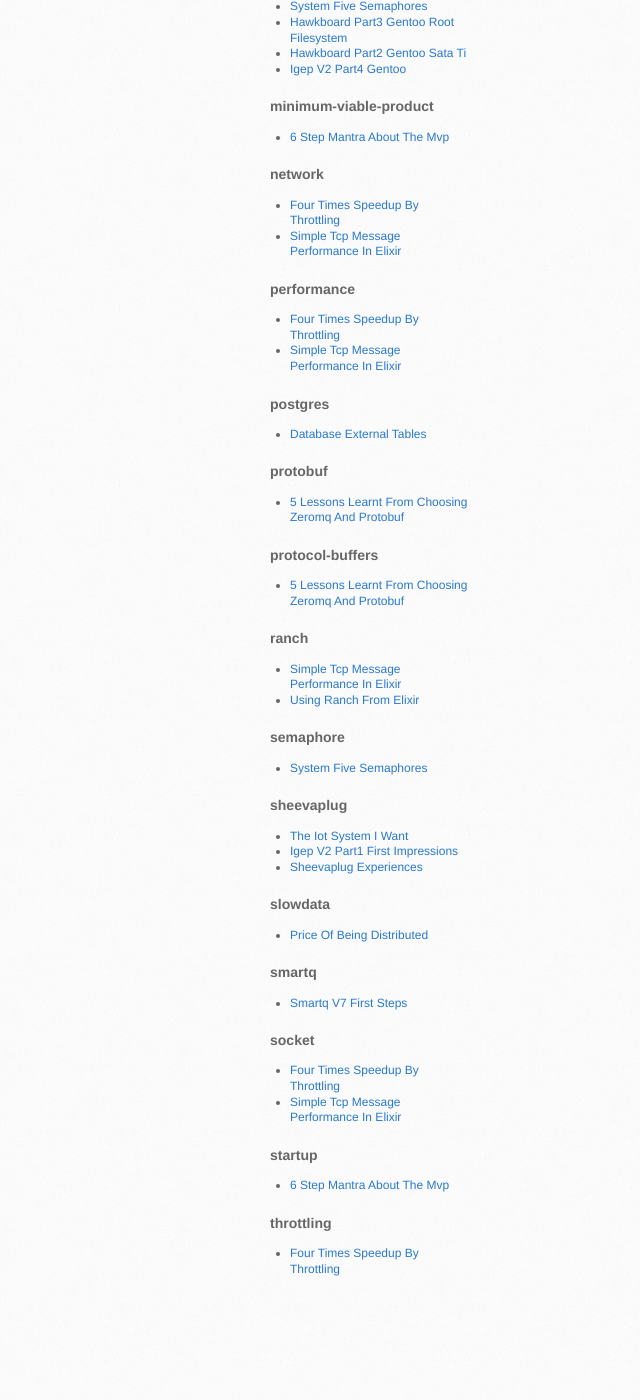
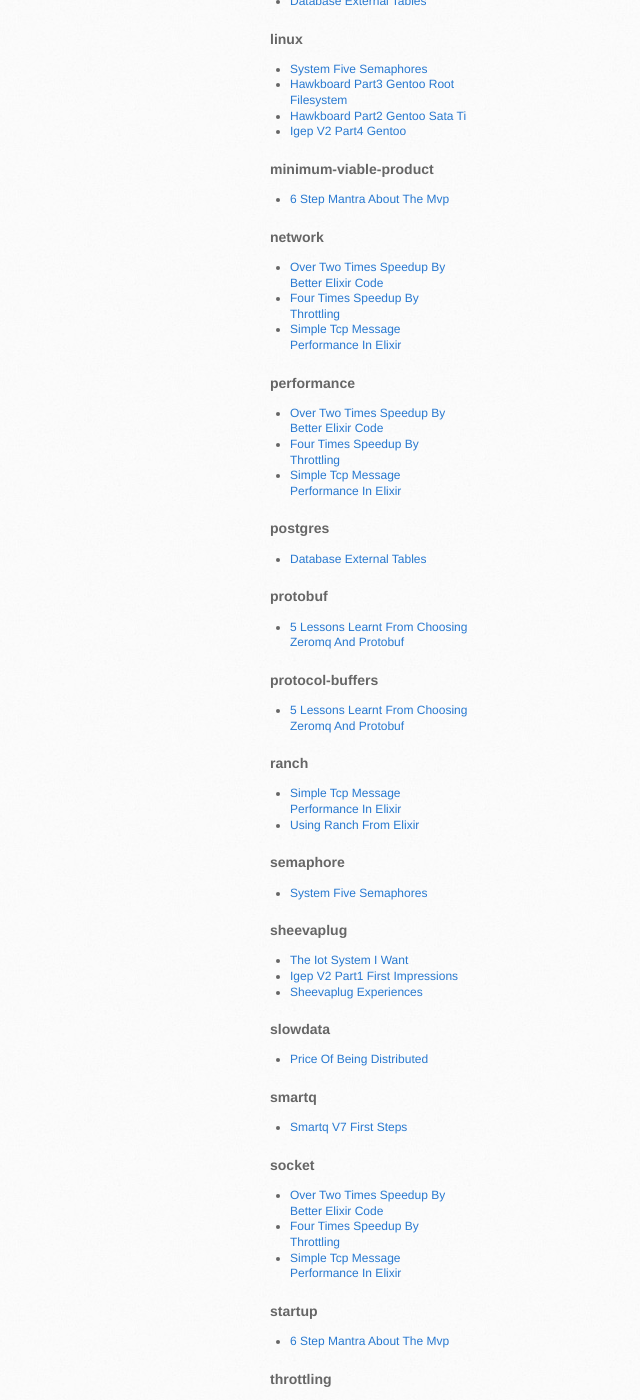
Before and after one commit to dbeck/dbeck.github.io, a Jekyll site: the page built from _posts/2015-06-11-about.markdown, in a window 1280 px wide and 1400 px high, scrolled down 2117 px. Shown: the whole window, without its empty margins (640-1280 px from the left). Built offline with Jekyll 4.4.1, drawn with Linux system fonts in a browser that asks for light colours; Markdown is read by kramdown in place of the engine named in the settings; comment, search, counter and statistics services are not loaded; before the commit the page ends 3437 px from its top, so only the background shows below that; some of the changed lines change nothing that is shown; some of the changed text lies outside the part shown.

Commit message:
finalizing article before publishing

````diff
--- a/_posts/2015-10-12-Over-Two-Times-Speedup-By-Better-Elixir-Code.markdown
+++ b/_posts/2015-10-12-Over-Two-Times-Speedup-By-Better-Elixir-Code.markdown
@@ -1,5 +1,5 @@
 ---
-published: false
+published: true
 layout: post
 category: Elixir
 tags:
@@ -8,215 +8,59 @@
   - TCP
   - socket
   - network
-  - throttling
-desc: Four times speedup gained by simple redesign of how I communicate with the Elixir TCP server
+desc: Two and a half times speedup gained by writing better Elixir code in the critical path of my TCP server
 keywords: "Elixir, TCP, Network, Performance, socket"
 twcardtype: summary_large_image
 twimage: http://dbeck.github.io/images/TripleClient.png
-woopra: throttlemsgex
+woopra: batchmsgex
 ---
 
-In my [previous naive experiment](http://dbeck.github.io/simple-TCP-message-performance-in-Elixir/) I realized 22k small messages per second to my Elixir based small message TCP server. I treat the old post as a baseline and, in my new posts I will experiment with different factors to make this faster.
+This is the third episode of my experiments with Elixir TCP programming. My goal is to improve my Elixir programming skills by choosing a problem that I am interested in. That is how to handle large number of small messages in a TCP server program.
 
-These posts are not about the Elixir language or its performance. These are about a way to find a good messaging pattern and setup where I can use Elixir in a distributed server environment. Over the years I did this a few times in other languages like Ruby, Lua and C++. I really want to use Elixir on the server side for a number of reasons so I just need to know what is feasible here.
+My [first attempt](/simple-TCP-message-performance-in-Elixir/) gave **22k messages per second** on a single connection. This used a traditional Request/Reply pattern that is not the best for small messages because we pay too much overhead for each message.
 
-### Lock step messaging
+In the [second attempt](/Four-Times-Speedup-By-Throttling/) I changed the pattern and allowed the client to slightly run ahead of the server by allowing the server to batch the replies. With this change I arrived to the **100k messages per second** range. However this was still not looking good because the test did around 2MB/second on the loopback network which is slow. The server also didn't scale by CPU cores.
 
-The original approach used the conventional Request/Reply pattern. The C++ client sent a small message and it waited for a reply. When the messages are large, this approach is not so bad because the OS overhead and the message roundtrip time is amortized by the data transfer time. In my case when I want to experiment with small messages this doesn't work very well.
+My gut feeling was that I am doing a mistake in the Elixir program that needs to be fixed. The whole server seemed to be CPU heavy. The other thing I didn't like is that I am doing OS calls for each message on the client side and two OS calls on the server side. This is asking for trouble in my books.
 
-Everytime I send a small message on the loopback network to another process at least these will happen:
+This experiment improved both the OS call issues and the Elixir code improved quite a bit. The result is roughly **250k messages per second**.
 
- 1. the data gets copied to the kernel space
- 2. a context switch happens from the user to the kernel
- 3. the receiver gets notified by the arrival of the new data
- 4. the data gets copied to the user space
- 5. another context switch to the user program
- 6. the user program processes the data and generates a reply
- 7. ... plus steps 1-6 again when sending back the reply
-
-### Async acknowledgement with throttling
-
-I have the freedom to relax the protocol, so I will not require to send an immedate acknowledgement to the client. I also change the reply structure to be able to batch the ACKs.
-
-In the original protocol I only sent back the 8 byte ID I received in the request. Now I am going to send this instead:
-
- - ID
- - Number of skipped ACKs
-
-I allow the server to send back ACKs whenever it wants, the only thing I require is to tell how many ACKs it has omitted. The ID field is the latest ID that is not skipped.
-
-Using this ACK throttling I let the client decide how much it wants to continue without acknowledgement and decide what to do if the ACKs are not to its taste. If the client detects an error it can close the connection and resend the unacknowledged messages.
-
-On the server side I periodically collect the messages waiting for acknowledgement, pick the latest's ID and count the other messages. I send this every 5 milliseconds.
-
-### Results
+### The results
 
 ```
-elapsed usec=1003507 avg(usec/call)=10.0351 avg(call/msec)=99.6505 avg(call/sec)=99650.5
-elapsed usec=1001873 avg(usec/call)=10.0187 avg(call/msec)=99.8131 avg(call/sec)=99813.1
-elapsed usec=1002957 avg(usec/call)=10.0296 avg(call/msec)=99.7052 avg(call/sec)=99705.2
-elapsed usec=1013812 avg(usec/call)=10.1381 avg(call/msec)=98.6376 avg(call/sec)=98637.6
-elapsed usec=1022114 avg(usec/call)=10.2211 avg(call/msec)=97.8364 avg(call/sec)=97836.4
-elapsed usec=1292082 avg(usec/call)=12.9208 avg(call/msec)=77.3945 avg(call/sec)=77394.5
-elapsed usec=968613 avg(usec/call)=9.68613 avg(call/msec)=103.24 avg(call/sec)=103240
-elapsed usec=971822 avg(usec/call)=9.71822 avg(call/msec)=102.9 avg(call/sec)=102900
-elapsed usec=979073 avg(usec/call)=9.79073 avg(call/msec)=102.137 avg(call/sec)=102137
-elapsed usec=1003730 avg(usec/call)=10.0373 avg(call/msec)=99.6284 avg(call/sec)=99628.4
-elapsed usec=989953 avg(usec/call)=9.89953 avg(call/msec)=101.015 avg(call/sec)=101015
-elapsed usec=1070109 avg(usec/call)=10.7011 avg(call/msec)=93.4484 avg(call/sec)=93448.4
-elapsed usec=1020841 avg(usec/call)=10.2084 avg(call/msec)=97.9584 avg(call/sec)=97958.4
-elapsed usec=994713 avg(usec/call)=9.94713 avg(call/msec)=100.532 avg(call/sec)=100532
-elapsed usec=1000015 avg(usec/call)=10.0001 avg(call/msec)=99.9985 avg(call/sec)=99998.5
-elapsed usec=1009947 avg(usec/call)=10.0995 avg(call/msec)=99.0151 avg(call/sec)=99015.1
-elapsed usec=997890 avg(usec/call)=9.9789 avg(call/msec)=100.211 avg(call/sec)=100211
-elapsed usec=1055865 avg(usec/call)=10.5587 avg(call/msec)=94.7091 avg(call/sec)=94709.1
-elapsed usec=991912 avg(usec/call)=9.91912 avg(call/msec)=100.815 avg(call/sec)=100815
-elapsed usec=1023854 avg(usec/call)=10.2385 avg(call/msec)=97.6702 avg(call/sec)=97670.2
+elapsed usec=729471 avg(usec/call)=3.64736 avg(call/msec)=274.171 avg(call/sec)=274171
+elapsed usec=786650 avg(usec/call)=3.93325 avg(call/msec)=254.243 avg(call/sec)=254243
+elapsed usec=780018 avg(usec/call)=3.90009 avg(call/msec)=256.404 avg(call/sec)=256404
+elapsed usec=780898 avg(usec/call)=3.90449 avg(call/msec)=256.115 avg(call/sec)=256115
+elapsed usec=780172 avg(usec/call)=3.90086 avg(call/msec)=256.354 avg(call/sec)=256354
+elapsed usec=773731 avg(usec/call)=3.86865 avg(call/msec)=258.488 avg(call/sec)=258488
+elapsed usec=811105 avg(usec/call)=4.05553 avg(call/msec)=246.577 avg(call/sec)=246577
+elapsed usec=780474 avg(usec/call)=3.90237 avg(call/msec)=256.255 avg(call/sec)=256255
+elapsed usec=824067 avg(usec/call)=4.12033 avg(call/msec)=242.699 avg(call/sec)=242699
+elapsed usec=786796 avg(usec/call)=3.93398 avg(call/msec)=254.195 avg(call/sec)=254195
+elapsed usec=762324 avg(usec/call)=3.81162 avg(call/msec)=262.356 avg(call/sec)=262356
+elapsed usec=785777 avg(usec/call)=3.92889 avg(call/msec)=254.525 avg(call/sec)=254525
+elapsed usec=767962 avg(usec/call)=3.83981 avg(call/msec)=260.43 avg(call/sec)=260430
+elapsed usec=810479 avg(usec/call)=4.05239 avg(call/msec)=246.768 avg(call/sec)=246768
+elapsed usec=788926 avg(usec/call)=3.94463 avg(call/msec)=253.509 avg(call/sec)=253509
+elapsed usec=788894 avg(usec/call)=3.94447 avg(call/msec)=253.519 avg(call/sec)=253519
+elapsed usec=768952 avg(usec/call)=3.84476 avg(call/msec)=260.094 avg(call/sec)=260094
+elapsed usec=763300 avg(usec/call)=3.8165 avg(call/msec)=262.02 avg(call/sec)=262020
+elapsed usec=757870 avg(usec/call)=3.78935 avg(call/msec)=263.898 avg(call/sec)=263898
+elapsed usec=749668 avg(usec/call)=3.74834 avg(call/msec)=266.785 avg(call/sec)=266785
 ```
 
-It is roughly 4x more than it was [previously](http://dbeck.github.io/simple-TCP-message-performance-in-Elixir/). I saved a lot on the OS overhead and a bit on the processing part too.
+The 2.5x speedup is good at first sight, however I am still not happy. The Elixir code has too high CPU utilization, and it also doesn't scale with cores when I start multiple clients. I have a few other ideas to speed this up by improving my Elixir code.
 
-### Does this scale to multiple cores?
+### Elixir server changes
 
-Unfortunately, no. Check the figures below. The aggregate performance slightly increases with a second parallel client and starts dropping at the thrird client.
+I have renamed all **ThrottlePerf** references to **Batch**. The real changes is in ```lib/batch_handler.ex```. I include the source code below.
 
-My purpose is not to measure the maximum Elixir performance, neither to squeeze as much from my PC as possible. I want to understand what practices lead to a feasible solution if I want to my server code to use Elixir.
+Instead of doing two ```transport.recv``` calls for each message I try to read everything available in a single step and parse the buffer.
 
-#### Single client stats
-
-Here is the output of ```:observer.start```:
-
-![Single Client Stats](/images/SingleClient.png)
-
-#### Double client stats
-
-When I start two clients at the same time the aggregate performance slightly increases to about 120k messages per second. Here is the output of ```:observer.start```:
-
-![Double Client Stats](/images/DoubleClient.png)
-
-And the statistics:
-
-![Double Client Stats](/images/DoubleClientPerf.png)
-
-#### Triple client stats
-
-Starting 3 clients in parallel causes contention somewhere because the aggregate performance starts dropping below 100k msg/sec. My gut feeling is that my codes are too badly written and they cause too much pressure on the OS. Here is the output of ```:observer.start```:
-
-![Triple Client Stats](/images/TripleClient.png)
-
-And the statistics:
-
-![Triple Client Stats](/images/TripleClientPerf.png)
-
-### Who is slow?
-
-100k small messages per second is not bad on the loopback network but compared to the [10 million persistent local messages](http://dbeck.github.io/price-of-being-distributed/) in my local queue experiment is not so good. I have a few ideas where to improve this, but let's leave them for other posts. I only collect facts here:
-
- 1. If I don't send any ACKs back to the client and neither do any processing on the Elixir side the numbers are roughly the same. Around 110k messages per second. Again, without sending back data to the client.
- 2. When I am sending back the periodic ACKs, the Elixir server takes a whole CPU core (100%) and the C++ client takes around 15% of another core.
- 3. Both the Elixir server and the C++ client calls the OS for every single message in my code. In fact the Elixir server reads every message in two parts, the {ID, Size} first and the Data second. This puts too much and unnecessary pressure on the OS.
- 4. The C++ side should also batch the writes at least to reach the IP packet size, so the IP and TCP packet wrapping, checksum, context switch, OS costs ... would be amortized over multiple messages.
-
-### The code
-
-The code is roughly the same as in the [previous experiment](http://dbeck.github.io/simple-TCP-message-performance-in-Elixir/). I only changed the module name in these files:
-
- - mix.exs
- - lib/throttle_perf.ex
- - lib/throttle_worker.ex
-
-#### ThrottlePerf.Container
-
-I added a ThrottlePerf.Container module in ```lib/throttle_perf_container.ex```:
+The old ```ThrottlePerf``` code has:
 
 ``` elixir
-defmodule ThrottlePerf.Container do
-
-  def start_link do
-    Agent.start_link(fn -> [] end)
-  end
-
-  def stop(container) do
-    Agent.stop(container)
-  end
-
-  def flush(container) do
-    Agent.get_and_update(container, fn list -> {list, []} end)
-  end
-
-  def push(container, id, data) do
-    Agent.update(container, fn list -> [{id, data}| list] end)
-  end
-
-  defp generate([]) do
-    {}
-  end
-
-  defp generate( [{id, _}] ) do
-    {id, 0}
-  end
-
-  defp generate( [{id, _} | tail] ) do
-    tail_len = List.foldl(tail, 0, fn (_, acc) -> 1 + acc end)
-    {id, tail_len}
-  end
-
-  def generate_ack(list) do
-    generate(list)
-  end
-end
-```
-
-I am still an Elixir beginner, so forgive my bad practices. The ```push``` function stores the incoming message ID and Data into a list and ```flush``` function replaces the container with an empty one and returns the accumulated data. The ```generat_ack``` function is a helper to transform the flushed list to an ACK message.
-
-#### ThrottlePerf.Handler
-
-The Handler module in ```lib/throttle_perf_handler.ex``` is responsible for the conversation:
-
-``` elixir
-defmodule ThrottlePerf.Handler do
-
-  def start_link(ref, socket, transport, opts) do
-    pid = spawn_link(__MODULE__, :init, [ref, socket, transport, opts])
-    {:ok, pid}
-  end
-
-  def init(ref, socket, transport, _Opts = []) do
-    :ok = :ranch.accept_ack(ref)
-    {:ok, container} = ThrottlePerf.Container.start_link
-    timer_pid = spawn_link(__MODULE__, :timer, [socket, transport, container])
-    loop(socket, transport, container, timer_pid)
-  end
-
-  def flush(socket, transport, container) do
-    list = ThrottlePerf.Container.flush(container)
-    case ThrottlePerf.Container.generate_ack(list) do
-      {id, skipped} ->
-        packet = << id :: binary-size(8), skipped :: little-size(32) >>
-        transport.send(socket, packet)
-      {} ->
-        IO.puts "empty data, everything flushed already"
-    end
-  end
-
-  def timer(socket, transport, container) do
-    flush(socket, transport, container)
-    receive do
-      {:stop} ->
-        IO.puts "stop command arrived"
-        :stop
-    after
-      5 ->
-        timer(socket, transport, container)
-    end
-  end
-
-  def shutdown(socket, transport, container, timer_pid) do
-    ThrottlePerf.Container.stop(container)
-    :ok = transport.close(socket)
-    send timer_pid, {:stop}
-  end
-
   def loop(socket, transport, container, timer_pid) do
     case transport.recv(socket, 12, 5000) do
       {:ok, id_sz_bin} ->
@@ -235,12 +79,132 @@
         shutdown(socket, transport, container, timer_pid)
     end
   end
-end
 ```
 
-I start a linked timer process that waits for being stopped, otherwise it collects the messages waiting for acknowledgement and sends an ACK, every 5 milliseconds. The ```flush``` function does the actual message sending. The ```loop``` function is the one who controls the flow.
+The new code in contrast introduces a more Elixirish recursive call ```process``` to handle the incoming data:
 
-#### The C++ client
+``` elixir
+  def loop(socket, transport, container, timer_pid, yet_to_parse) do
+    case transport.recv(socket, 0, 5000) do
+      {:ok, packet} ->
+        not_yet_parsed = process(container, yet_to_parse <> packet)
+        loop(socket, transport, container, timer_pid, not_yet_parsed)
+      {:error, :timeout} ->
+        flush(socket, transport, container)
+        shutdown(socket, transport, container, timer_pid)
+      _ ->
+        shutdown(socket, transport, container, timer_pid)
+    end
+  end
+
+  defp process(_container, << >> ) do
+    << >>
+  end
+
+  defp process(container, packet) do
+    case packet do
+      << id :: binary-size(8), sz :: little-size(32) , data :: binary-size(sz) >> ->
+        Batch.Container.push(container, id, data)
+        << >>
+      << id :: binary-size(8), sz :: little-size(32) , data :: binary-size(sz) , rest :: binary >> ->
+        Batch.Container.push(container, id, data)
+        process(container, rest)
+      unparsed ->
+        unparsed
+      end
+  end
+```
+
+The point when I made this change was when the 2.5x speedup arrived.
+
+### C++ client changes
+
+The change in the C++ client is that now I am batching multiple writes into a single ```writev()``` call by piling up IOV structures. This allows the OS to combine multiple writes into less writes. This seemed to be a great idea but in practice if I used the older C++ client without this change the difference was small. Only the CPU utilization of the C++ client has dropped to half (5%).
+
+I still like this idea so I'll keep it. The protocol has not changed, so I can use either clients to test with. You can find the source code at the end of this post.
+
+### Elixir server source
+
+``` elixir
+defmodule Batch.Handler do
+
+  def start_link(ref, socket, transport, opts) do
+    pid = spawn_link(__MODULE__, :init, [ref, socket, transport, opts])
+    {:ok, pid}
+  end
+
+  def init(ref, socket, transport, _Opts = []) do
+    :ok = :ranch.accept_ack(ref)
+    {:ok, container} = Batch.Container.start_link
+    timer_pid = spawn_link(__MODULE__, :timer, [socket, transport, container])
+    transport.setopts(socket, [nodelay: :true])
+    loop(socket, transport, container, timer_pid, << >>)
+  end
+
+  def flush(socket, transport, container) do
+    list = Batch.Container.flush(container)
+    case Batch.Container.generate_ack(list) do
+      {id, skipped} ->
+        packet = << id :: binary-size(8), skipped :: little-size(32) >>
+        transport.send(socket, packet)
+      {} ->
+        :ok
+    end
+  end
+
+  def timer(socket, transport, container) do
+    flush(socket, transport, container)
+    receive do
+      {:stop} -> :stop
+    after
+      5 -> timer(socket, transport, container)
+    end
+  end
+
+  def loop(socket, transport, container, timer_pid, yet_to_parse) do
+    case transport.recv(socket, 0, 5000) do
+      {:ok, packet} ->
+        not_yet_parsed = process(container, yet_to_parse <> packet)
+        loop(socket, transport, container, timer_pid, not_yet_parsed)
+      {:error, :timeout} ->
+        flush(socket, transport, container)
+        shutdown(socket, transport, container, timer_pid)
+      _ ->
+        shutdown(socket, transport, container, timer_pid)
+    end
+  end
+
+  defp shutdown(socket, transport, container, timer_pid) do
+    Batch.Container.stop(container)
+    :ok = transport.close(socket)
+    send timer_pid, {:stop}
+  end
+
+  defp process(_container, << >> ) do
+    << >>
+  end
+
+  defp process(container, packet) do
+    case packet do
+      << id :: binary-size(8), sz :: little-size(32) , data :: binary-size(sz) >> ->
+        Batch.Container.push(container, id, data)
+        << >>
+      << id :: binary-size(8), sz :: little-size(32) , data :: binary-size(sz) , rest :: binary >> ->
+        Batch.Container.push(container, id, data)
+        process(container, rest)
+      unparsed ->
+        unparsed
+      end
+  end
+end
+
+```
+
+### The C++ client source
+
+The single biggest change in the C++ code is the introduction of ```buffer<MAX_ITEMS>``` structure that allows me to batch a **MAX_ITEMS** messages together to write in a single step.
+
+I also experimented with the ```setsockopt(TCP_NODELAY)``` option but this didn't make any difference.
 
 ``` C++
  #include <sys/types.h>
@@ -248,6 +212,7 @@
  #include <sys/uio.h>
  #include <sys/select.h>
  #include <netinet/in.h>
+ #include <netinet/tcp.h>
  #include <arpa/inet.h>
  #include <string.h>
  #include <unistd.h>
@@ -268,7 +233,7 @@
   {
     std::function<void()> fun_;
     on_destruct(std::function<void()> fun) : fun_(fun) {}
-    ~on_destruct() { fun_(); }
+    ~on_destruct() { if( fun_ ) fun_(); }
   };
 
   //
@@ -308,6 +273,63 @@
                 << std::endl;
     }
   };
+
+  template <size_t MAX_ITEMS>
+  struct buffer
+  {
+    // each packet has 3 parts:
+    // - 64 bit ID
+    // - 32 bit size
+    // - data
+    struct iovec   items_[MAX_ITEMS*3];
+    uint64_t       ids_[MAX_ITEMS];
+    size_t         n_items_;
+    uint32_t       len_;
+    char           data_[5];
+
+    buffer() : n_items_{0}, len_{5}
+    {
+      memcpy(data_, "hello", 5);
+
+      for( size_t i=0; i<MAX_ITEMS; ++i )
+      {
+        // I am cheating with the packet content to be fixed
+        // to "hello", but for the purpose of this test app
+        // it is OK.
+        //
+        ids_[i] = 0;
+        // the ID
+        items_[i*3].iov_base = (char*)(ids_+i);
+        items_[i*3].iov_len  = sizeof(*ids_);
+        // the size
+        items_[(i*3)+1].iov_base = (char*)(&len_);
+        items_[(i*3)+1].iov_len  = sizeof(len_);
+        // the data
+        items_[(i*3)+2].iov_base = data_;
+        items_[(i*3)+2].iov_len  = len_;
+      }
+    }
+
+    void push(uint64_t id)
+    {
+      ids_[n_items_++] = id;
+    }
+
+    bool needs_flush() const
+    {
+      return (n_items_ >= MAX_ITEMS);
+    }
+
+    void flush(int sockfd)
+    {
+      if( !n_items_ ) return;
+      if( writev(sockfd, items_, (n_items_*3)) != (17*n_items_) )
+      {
+        throw "failed to send data";
+      }
+      n_items_ = 0;
+    }
+  };
 }
 
 
@@ -337,18 +359,19 @@
       throw "failed to connect to server at 127.0.0.1:8000";
     }
 
-    // prepare data
-    char      data[]        = "Hello";
-    uint64_t  id            = 0;
-    uint32_t  len           = 5;
-    int64_t   last_ack      = -1;
+    {
+      int flag = 1;
+      if( setsockopt( sockfd, IPPROTO_TCP, TCP_NODELAY, (void *)&flag, sizeof(flag)) == -1 )
+      {
+        throw "failed to set TCP_NODELAY on the socket";
+      }
+    }
 
-    struct iovec data_iov[3] = {
-      { (char *)&id,   8 }, // id
-      { (char *)&len,  4 }, // len
-      { data,          5 }  // data
-    };
-
+    // the buffer template parameter tells how many messages shall
+    // we batch together
+    buffer<50>   data;
+    uint64_t     id            = 0;
+    int64_t      last_ack      = -1;
 
     //
     // this lambda function checks if we have received a new ACK.
@@ -362,14 +385,14 @@
       FD_ZERO(&fdset);
       FD_SET(sockfd, &fdset);
 
-      // give 1 ms to the acks to arrive
-      struct timeval tv { 0, 1000 };
+      // give 10 msec to the acks to arrive
+      struct timeval tv { 0, 10000 };
       int select_ret = select( sockfd+1, &fdset, NULL, NULL, &tv );
       if( select_ret < 0)
       {
         throw "failed to select, socket error?";
       }
-      if( select_ret > 0 && FD_ISSET(sockfd,&fdset) )
+      else if( select_ret > 0 && FD_ISSET(sockfd,&fdset) )
       {
         // max 2048 acks that we handle in one check
         size_t alloc_bytes = 12 * 2048;
@@ -391,7 +414,9 @@
           {
             uint64_t id = 0;
             uint32_t skipped = 0;
+
             // copy the data to the variables above
+            //
             memcpy(&id, ack_data.get()+pos, sizeof(id) );
             memcpy(&skipped, ack_data.get()+pos+sizeof(id), sizeof(skipped) );
 
@@ -409,16 +434,17 @@
 
     for( int i=0; i<20; ++i )
     {
-      size_t iter = 100000;
+      size_t iter = 200000;
       timer t(iter);
       int64_t checked_at_usec = 0;
 
       // send data in a loop
       for( size_t kk=0; kk<iter; ++kk )
       {
-        if( writev(sockfd, data_iov, 3) != 17 )
+        data.push(id);
+        if( data.needs_flush() )
         {
-          throw "failed to send data";
+          data.flush(sockfd);
         }
 
         //
@@ -440,6 +466,9 @@
         }
         ++id;
       }
+
+      // flush all unflushed items
+      data.flush(sockfd);
 
       // wait for all outstanding ACKs
       while( last_ack < (id-1) )
@@ -463,7 +492,3 @@
   return 0;
 }
 ```
-
-### Conclusion
-
-The tradeoff is the additional complexity in error handling and code in exchange for 4x speed improvement. I still need to rationalize both the client and server side to do larger reads and writes in order to put less pressure on the OS.
````
